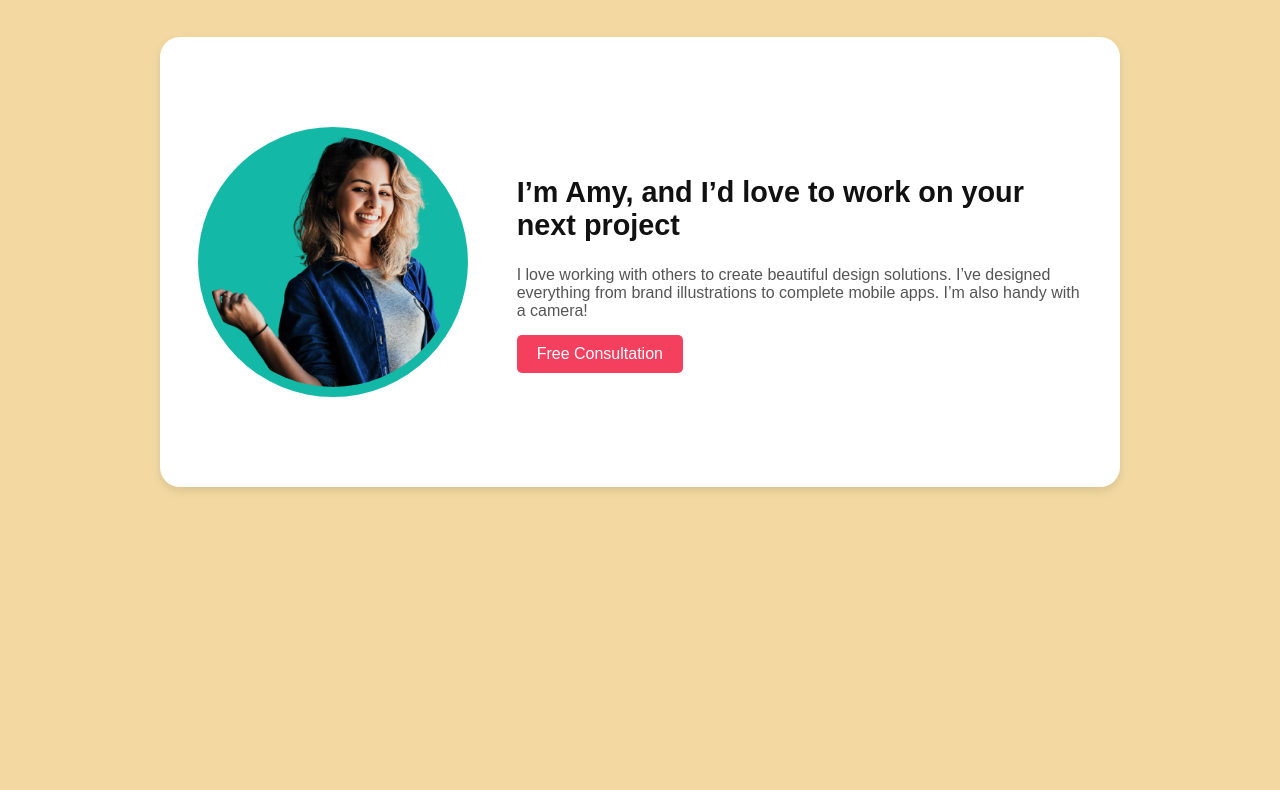
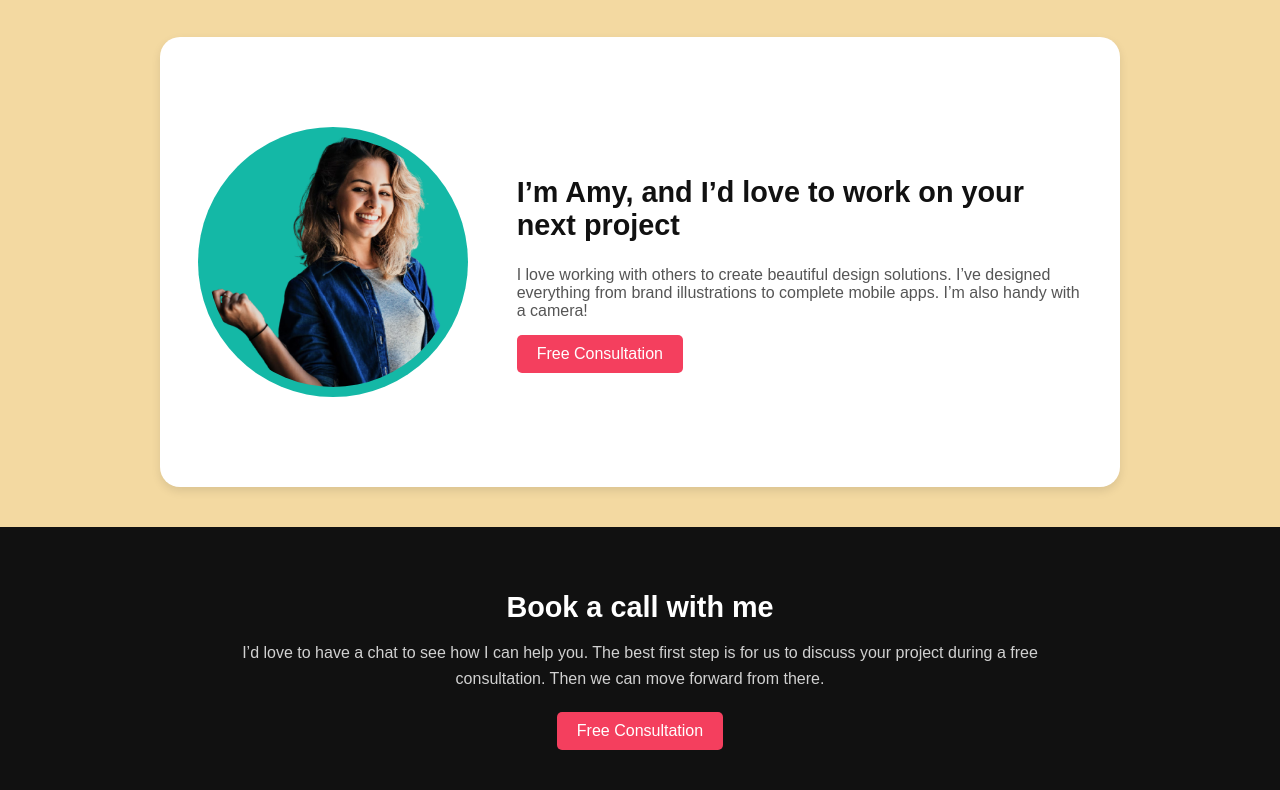
Before and after one commit to ISCYael/Figma_Example, a plain HTML site: page index.html in a window 1280 px wide. Shown: the part 349-1139 px from the top of the page. Before the commit the page ends 876 px from the top, so only its background shows below. Drawn offline with Linux system fonts and the light colour scheme.

Commit message:
clase_28

```diff
--- a/index.html
+++ b/index.html
@@ -39,6 +39,15 @@
         </div>
     </div>
 </div>
+<!-- Sección de llamada a la acción al final -->
+<div class="cta-section">
+    <div class="cta-content">
+        <h2>Book a call with me</h2>
+        <p>I’d love to have a chat to see how I can help you. The best first step is for us to discuss your project during a free consultation. Then we can move forward from there.</p>
+        <button class="cta-button">Free Consultation</button>
+    </div>
+</div>
+
 
 </body>
 </html>
--- a/styles.css
+++ b/styles.css
@@ -188,3 +188,43 @@ p {
 .cta-button:hover {
     background-color: #d73250;
 }
+/* Sección de llamada a la acción */
+.cta-section {
+    background-color: #111; /* Fondo negro */
+    color: #fff; /* Texto blanco */
+    padding: 40px 20px;
+    text-align: center;
+}
+
+.cta-content {
+    max-width: 800px;
+    margin: 0 auto;
+}
+
+.cta-content h2 {
+    font-size: 1.8rem;
+    margin-bottom: 15px;
+    color: #fff;
+}
+
+.cta-content p {
+    font-size: 1rem;
+    line-height: 1.6;
+    margin-bottom: 20px;
+    color: #d1d1d1; /* Color gris claro */
+}
+
+.cta-button {
+    background-color: #f43f5e; /* Botón coral */
+    color: white;
+    padding: 10px 20px;
+    font-size: 1rem;
+    border: none;
+    border-radius: 5px;
+    cursor: pointer;
+    transition: background-color 0.3s ease;
+}
+
+.cta-button:hover {
+    background-color: #d73250; /* Color coral oscuro */
+}
```
